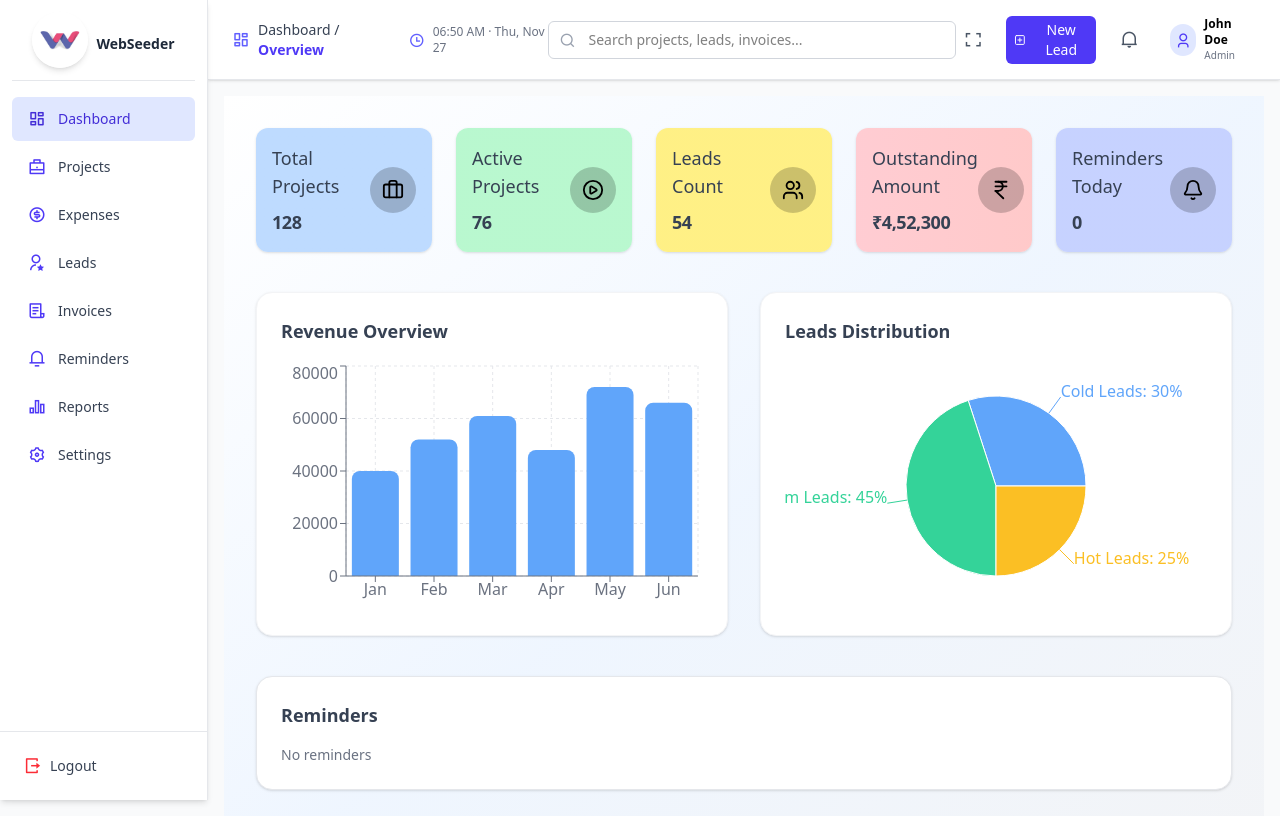
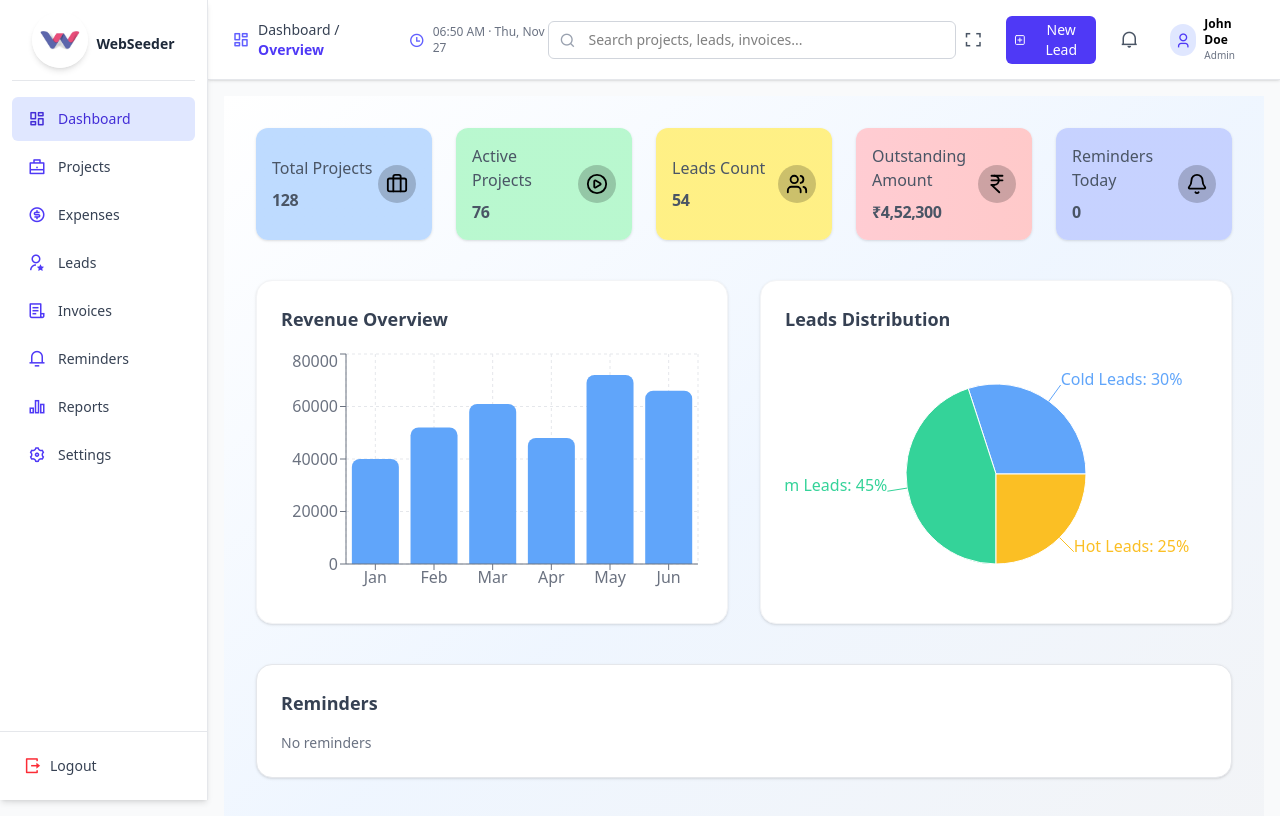
Before and after one commit to ganeshWebseeder/CRM-App, a React (Vite) app: page /dashboard in a window 1280 px wide. Built offline with nearby package versions, Linux system fonts and the light colour scheme.

Commit message:
changes in dashboard card

```diff
--- a/src/Pages/Dashboard.jsx
+++ b/src/Pages/Dashboard.jsx
@@ -194,15 +194,15 @@ export default function Dashboard() {
                         shadow-sm flex justify-between items-center hover:opacity-95 transition`}
           >
             <div>
-              <p className="text-lg text-gray-700 mb-2">{item.title}</p>
+              <p className="text-base text-gray-600 mb-2">{item.title}</p>
               <AnimatedCounter
                 value={item.value}
                 isCurrency={item.isCurrency}
-                className="text-gray-700 text-lg font-semibold"
+                className="text-gray-600 text-base font-semibold"
               />
             </div>
 
-            <div className="bg-black/20 p-3 rounded-full">{item.icon}</div>
+            <div className="bg-black/20 p-2 rounded-full">{item.icon}</div>
           </motion.div>
         ))}
       </motion.div>
```
